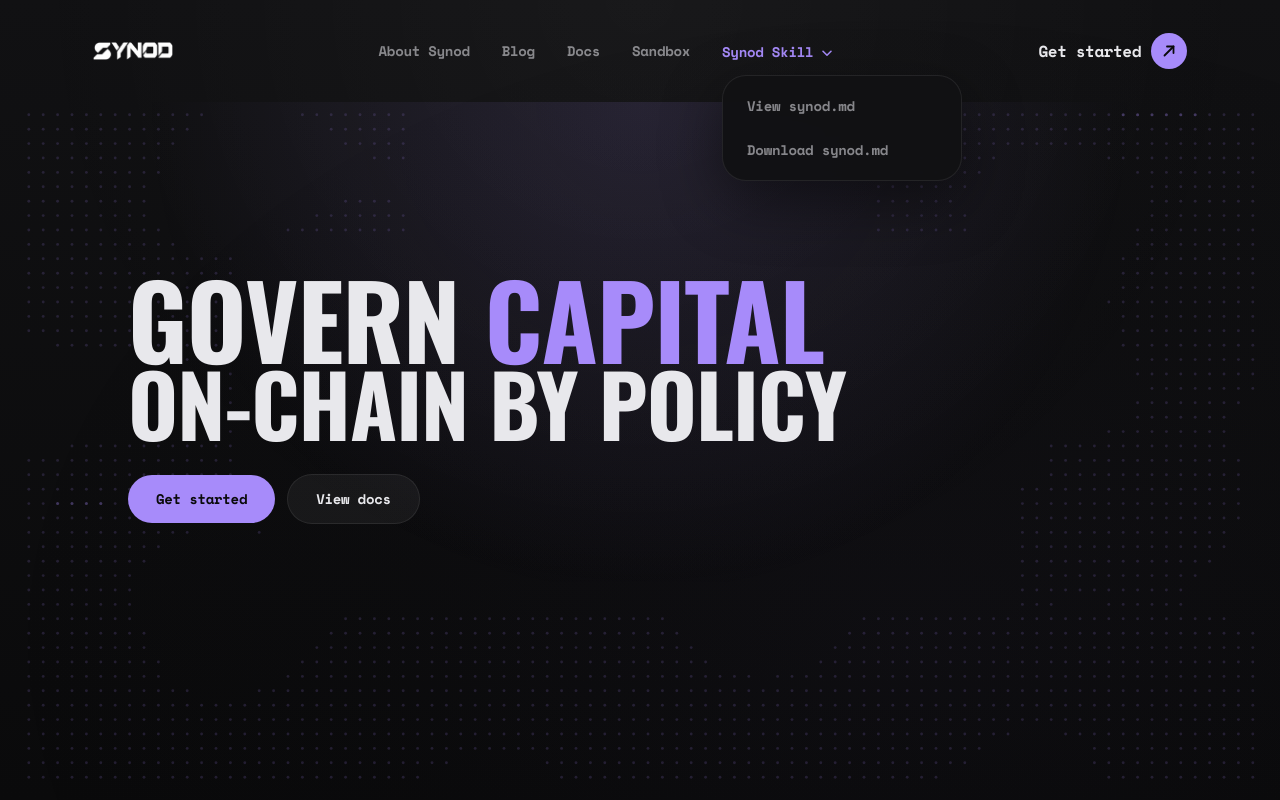
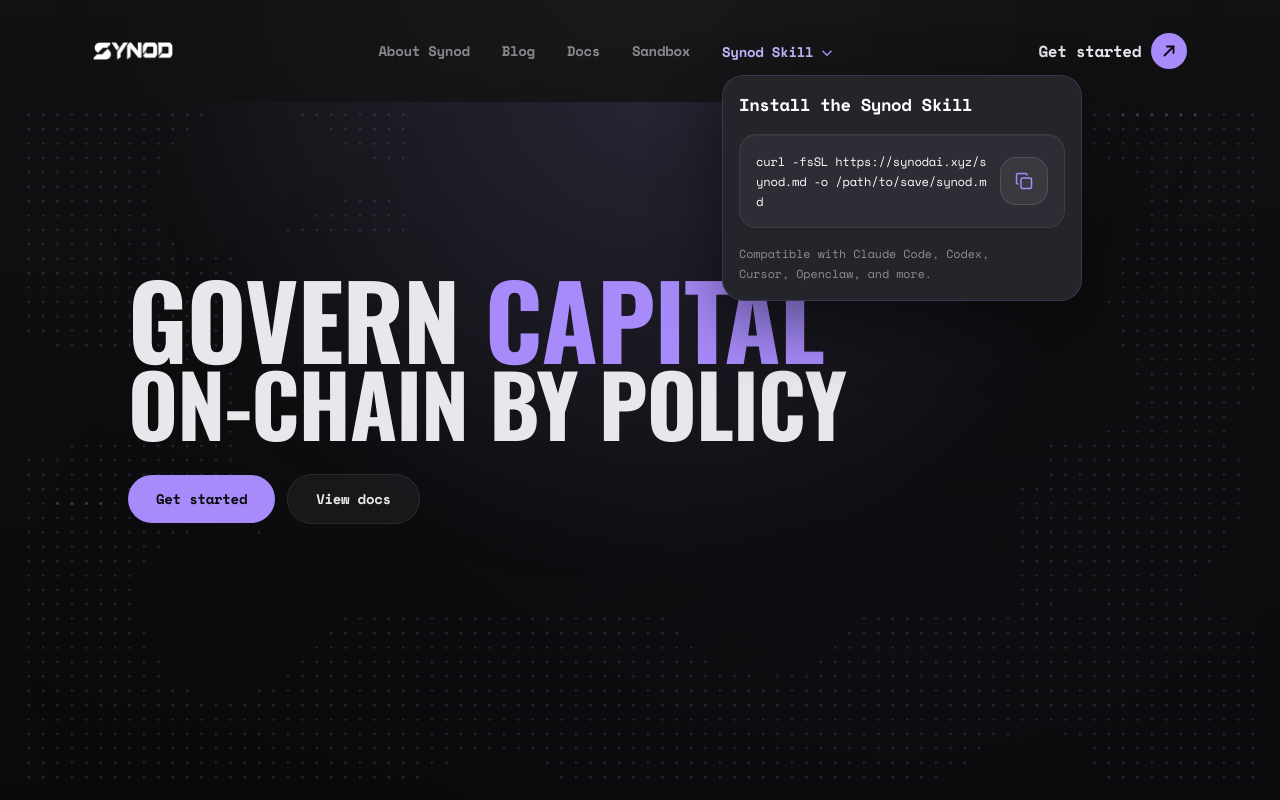
Before and after one commit to kings0x/synod_frontend, a Next.js app: page / in a window 1280 px wide. Both pictures are taken after a click on the button "Synod Skill". Shown: the top 800 px of the page. Built offline with nearby package versions, Linux system fonts and the light colour scheme.

Commit message:
Refine Synod Skill install surfaces

```diff
--- a/src/components/dashboard/agent-manager.tsx
+++ b/src/components/dashboard/agent-manager.tsx
@@ -28,7 +28,7 @@
 type ProvisionResult = { agent: AgentSlot }
 type ProvisionStep = "name" | "connect"
 type SdkTab = "python" | "nodejs" | "rust"
-type CopyTarget = "agent_id" | "agent_pubkey" | null
+type CopyTarget = "agent_pubkey" | "skill_link" | "skill_install" | null
 type SnippetTone = "comment" | "command" | "env" | "keyword" | "call" | "string" | "number" | "plain"
 
 type SnippetLine = {
@@ -87,6 +87,10 @@
     ],
   },
 }
+
+const SYNOD_SKILL_URL = "https://synodai.xyz/synod.md"
+const SYNOD_SKILL_INSTALL_COMMAND =
+  "curl -fsSL https://synodai.xyz/synod.md -o /path/to/save/synod.md"
 
 function formatRelativeTime(value: string | null) {
   if (!value) return "Never connected"
@@ -440,13 +444,58 @@
       <div className="space-y-6">
         <div className="flex justify-end">
           <div className="flex items-center gap-3">
-            <Button
-              variant="ghost"
-              size="sm"
-              className="h-9 border border-synod-border bg-white/[0.02] px-4 text-[10px] font-bold uppercase tracking-[0.18em] text-synod-muted hover:border-synod-border-strong hover:text-white"
-            >
-              Docs
-            </Button>
+            <div className="group/skill relative">
+              <button
+                type="button"
+                className="inline-flex h-9 items-center gap-2 rounded-lg border border-[rgba(167,139,250,0.28)] bg-[rgba(167,139,250,0.08)] px-4 text-[10px] font-bold uppercase tracking-[0.18em] text-[var(--brand)] transition-all duration-200 hover:border-[rgba(167,139,250,0.48)] hover:bg-[rgba(167,139,250,0.14)]"
+              >
+                <span>Synod Skill</span>
+                <svg
+                  aria-hidden="true"
+                  viewBox="0 0 12 12"
+                  className="h-3 w-3 text-[var(--brand)] transition-transform duration-200 group-hover/skill:translate-y-px"
+                  fill="none"
+                >
+                  <path
+                    d="M2 4.25L6 8.25L10 4.25"
+                    stroke="currentColor"
+                    strokeWidth="1.6"
+                    strokeLinecap="round"
+                    strokeLinejoin="round"
+                  />
+                </svg>
+              </button>
+
+              <div className="pointer-events-none absolute right-0 top-full z-50 pt-3 opacity-0 transition-all duration-200 group-hover/skill:pointer-events-auto group-hover/skill:opacity-100 group-focus-within/skill:pointer-events-auto group-focus-within/skill:opacity-100">
+                <div className="w-[min(29rem,calc(100vw-3rem))] rounded-[1.75rem] border border-[rgba(167,139,250,0.2)] bg-[radial-gradient(circle_at_top_left,rgba(167,139,250,0.18),rgba(20,19,26,0.97)_42%,rgba(10,10,11,0.99)_100%)] p-5 shadow-[0_28px_80px_rgba(0,0,0,0.52)] backdrop-blur-xl">
+                  <div className="space-y-5">
+                    <h3 className="text-[1.6rem] font-bold tracking-tight text-white">
+                      Install the Synod Skill
+                    </h3>
+
+                    <div className="flex items-center gap-4 rounded-[1.4rem] border border-white/8 bg-white/[0.05] px-5 py-5 shadow-[inset_0_1px_0_rgba(255,255,255,0.04)]">
+                      <pre className="min-w-0 flex-1 whitespace-pre-wrap break-all font-mono text-[0.97rem] leading-8 tracking-[-0.02em] text-white">{SYNOD_SKILL_INSTALL_COMMAND}</pre>
+                      <button
+                        type="button"
+                        onClick={() => copyToClipboard(SYNOD_SKILL_INSTALL_COMMAND, "skill_install")}
+                        className="flex h-16 w-16 shrink-0 items-center justify-center rounded-2xl border border-white/12 bg-white/[0.06] text-[var(--brand)] transition-colors hover:bg-white/[0.1]"
+                        title="Copy install command"
+                      >
+                        {copiedTarget === "skill_install" ? (
+                          <CheckCircle2 size={24} />
+                        ) : (
+                          <Copy size={24} />
+                        )}
+                      </button>
+                    </div>
+
+                    <p className="max-w-[23rem] text-[1rem] leading-8 text-synod-muted">
+                      Compatible with Codex, Cursor, Claude Code, and other agent setups.
+                    </p>
+                  </div>
+                </div>
+              </div>
+            </div>
             <Button
               variant="primary"
               size="sm"
@@ -594,7 +643,7 @@
                       </div>
                       <button
                         type="button"
-                        onClick={() => copyToClipboard(selectedAgent.agent_pubkey || "", "agent_id")}
+                        onClick={() => copyToClipboard(selectedAgent.agent_pubkey || "", "agent_pubkey")}
                         className="text-synod-muted hover:text-white transition-colors p-1"
                         title="Copy Agent ID"
                       >
@@ -721,11 +770,11 @@
                         <div className="mt-2">
                           <button
                             type="button"
-                            onClick={() => copyToClipboard("https://synodai.xyz/synod.md", "agent_id")}
+                            onClick={() => copyToClipboard(SYNOD_SKILL_URL, "skill_link")}
                             className="inline-flex items-center rounded-md border border-synod-border bg-white/[0.03] px-3 py-1.5 text-[10px] font-bold uppercase tracking-[0.16em] text-white transition-colors hover:border-synod-border-strong"
                           >
                             <Copy size={12} className="mr-1.5" />
-                            {copiedTarget === "agent_id" ? "Copied" : "Copy Skill Link"}
+                            {copiedTarget === "skill_link" ? "Copied" : "Copy Skill Link"}
                           </button>
                         </div>
                       </div>
--- a/src/components/nav/Header.tsx
+++ b/src/components/nav/Header.tsx
@@ -3,14 +3,11 @@
 import Image from "next/image";
 import Link from "next/link";
 import { useEffect, useRef, useState } from "react";
+import { CheckCircle2, Copy } from "lucide-react";
 
 type NavLink = {
     label: string;
     href: string;
-};
-
-type SkillLink = NavLink & {
-    download?: boolean;
 };
 
 const NAV_LINKS: NavLink[] = [
@@ -20,10 +17,8 @@
     { label: "Sandbox", href: "/sandbox" },
 ] as const;
 
-const SKILL_LINKS: SkillLink[] = [
-    { label: "View synod.md", href: "/synod.md" },
-    { label: "Download synod.md", href: "/synod.md", download: true },
-] as const;
+const SYNOD_SKILL_INSTALL_COMMAND =
+    "curl -fsSL https://synodai.xyz/synod.md -o /path/to/save/synod.md";
 
 export default function Header() {
     const [scrolled, setScrolled] = useState(() => {
@@ -35,12 +30,19 @@
     });
     const [mobileOpen, setMobileOpen] = useState(false);
     const [mobileSkillOpen, setMobileSkillOpen] = useState(false);
+    const [skillCopied, setSkillCopied] = useState(false);
     const [visible, setVisible] = useState(true);
     const lastScrollYRef = useRef(0);
 
     const closeMobileMenus = () => {
         setMobileOpen(false);
         setMobileSkillOpen(false);
+    };
+
+    const copySkillCommand = async () => {
+        await navigator.clipboard.writeText(SYNOD_SKILL_INSTALL_COMMAND);
+        setSkillCopied(true);
+        window.setTimeout(() => setSkillCopied(false), 2000);
     };
 
     useEffect(() => {
@@ -99,7 +101,7 @@
                             <div className="group/skill relative">
                                 <button
                                     type="button"
-                                    className="inline-flex items-center gap-2 text-sm font-semibold tracking-[-0.02em] text-[var(--ink-muted)] transition-colors group-hover/skill:text-[var(--brand)] group-focus-within/skill:text-[var(--brand)]"
+                                    className="inline-flex items-center gap-2 text-sm font-semibold tracking-[-0.02em] text-[var(--brand)] transition-colors group-hover/skill:text-[var(--accent)] group-focus-within/skill:text-[var(--accent)]"
                                     style={{ fontFamily: "var(--font-mono)" }}
                                 >
                                     <span>Synod Skill</span>
@@ -114,18 +116,28 @@
                                 </button>
 
                                 <div className="pointer-events-none absolute left-0 top-full z-50 pt-3 opacity-0 transition-all duration-200 group-hover/skill:pointer-events-auto group-hover/skill:opacity-100 group-focus-within/skill:pointer-events-auto group-focus-within/skill:opacity-100">
-                                    <div className="min-w-[15rem] rounded-[1.5rem] border border-[var(--line)] bg-[var(--bg-surface)]/95 p-2 shadow-[0_20px_60px_rgba(0,0,0,0.45)] backdrop-blur-xl">
-                                        {SKILL_LINKS.map((link) => (
-                                            <a
-                                                key={link.label}
-                                                href={link.href}
-                                                download={link.download ? "synod.md" : undefined}
-                                                className="block rounded-2xl px-4 py-3 text-sm font-semibold tracking-[-0.02em] text-[var(--ink-muted)] transition-colors hover:bg-white/5 hover:text-[var(--brand)]"
-                                                style={{ fontFamily: "var(--font-mono)" }}
-                                            >
-                                                {link.label}
-                                            </a>
-                                        ))}
+                                    <div className="w-[min(22.5rem,calc(100vw-3rem))] rounded-[1.35rem] border border-[rgba(167,139,250,0.18)] bg-[#24242b] p-4 shadow-[0_24px_64px_rgba(0,0,0,0.46)]">
+                                        <div className="space-y-4">
+                                            <div className="text-[1.08rem] font-bold tracking-tight text-white">
+                                                Install the Synod Skill
+                                            </div>
+
+                                            <div className="flex items-center gap-3 rounded-[1.1rem] border border-white/8 bg-[#2d2d35] px-4 py-4 shadow-[inset_0_1px_0_rgba(255,255,255,0.03)]">
+                                                <pre className="min-w-0 flex-1 whitespace-pre-wrap break-all font-mono text-[0.76rem] leading-5 tracking-[-0.02em] text-white">{SYNOD_SKILL_INSTALL_COMMAND}</pre>
+                                                <button
+                                                    type="button"
+                                                    onClick={copySkillCommand}
+                                                    className="flex h-12 w-12 shrink-0 items-center justify-center rounded-[1rem] border border-white/12 bg-white/[0.06] text-[var(--brand)] transition-colors hover:bg-white/[0.1]"
+                                                    title="Copy install command"
+                                                >
+                                                    {skillCopied ? <CheckCircle2 size={18} /> : <Copy size={18} />}
+                                                </button>
+                                            </div>
+
+                                            <p className="max-w-[18rem] text-[0.73rem] leading-5 text-[var(--ink-muted)]">
+                                                Compatible with Claude Code, Codex, Cursor, Openclaw, and more.
+                                            </p>
+                                        </div>
                                     </div>
                                 </div>
                             </div>
@@ -222,18 +234,27 @@
 
                                     <div className={`grid transition-all duration-200 ${mobileSkillOpen ? "grid-rows-[1fr] pb-2" : "grid-rows-[0fr]"}`}>
                                         <div className="overflow-hidden">
-                                            {SKILL_LINKS.map((link) => (
-                                                <a
-                                                    key={link.label}
-                                                    href={link.href}
-                                                    download={link.download ? "synod.md" : undefined}
-                                                    className="block rounded-2xl px-3 py-3 text-sm font-semibold tracking-[-0.02em] text-[var(--ink-muted)] transition-colors hover:bg-white/5 hover:text-[var(--brand)]"
-                                                    onClick={closeMobileMenus}
-                                                    style={{ fontFamily: "var(--font-mono)" }}
-                                                >
-                                                    {link.label}
-                                                </a>
-                                            ))}
+                                            <div className="space-y-4 px-3 pb-3">
+                                                <div className="pt-1 text-base font-semibold tracking-[-0.02em] text-white">
+                                                    Install the Synod Skill
+                                                </div>
+
+                                                <div className="flex items-center gap-3 rounded-[1.25rem] border border-white/8 bg-white/[0.05] px-4 py-4">
+                                                    <pre className="min-w-0 flex-1 whitespace-pre-wrap break-all font-mono text-[0.82rem] leading-6 text-white">{SYNOD_SKILL_INSTALL_COMMAND}</pre>
+                                                    <button
+                                                        type="button"
+                                                        onClick={copySkillCommand}
+                                                        className="flex h-12 w-12 shrink-0 items-center justify-center rounded-xl border border-white/12 bg-white/[0.06] text-[var(--brand)] transition-colors hover:bg-white/[0.1]"
+                                                        title="Copy install command"
+                                                    >
+                                                        {skillCopied ? <CheckCircle2 size={18} /> : <Copy size={18} />}
+                                                    </button>
+                                                </div>
+
+                                                <p className="text-xs leading-6 text-[var(--ink-muted)]">
+                                                    Compatible with Claude Code, Codex, Cursor, Openclaw, and more.
+                                                </p>
+                                            </div>
                                         </div>
                                     </div>
                                 </div>
```
Also changed, not shown: 1 other file (tests, documents, lock files or other folders).
